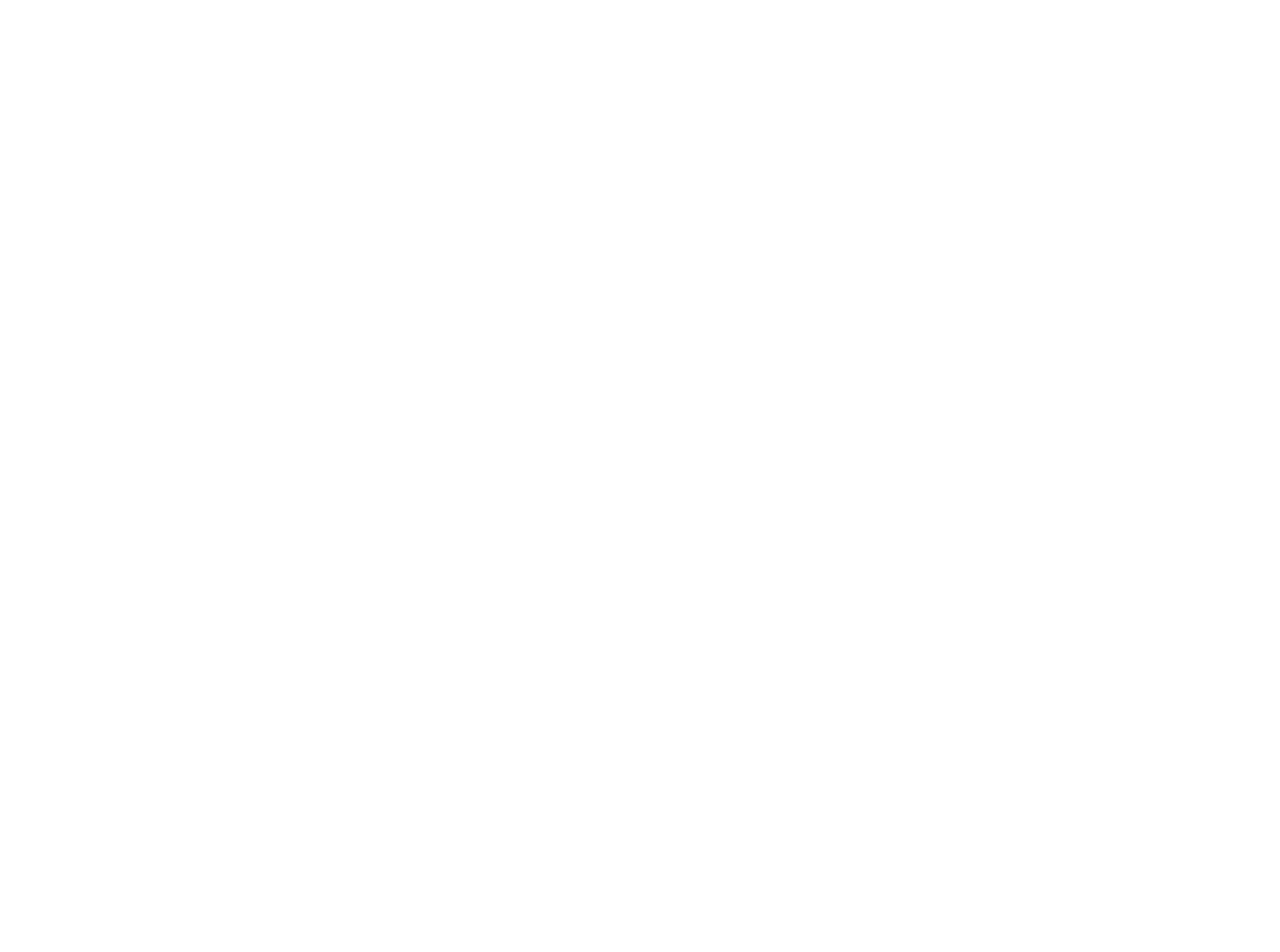
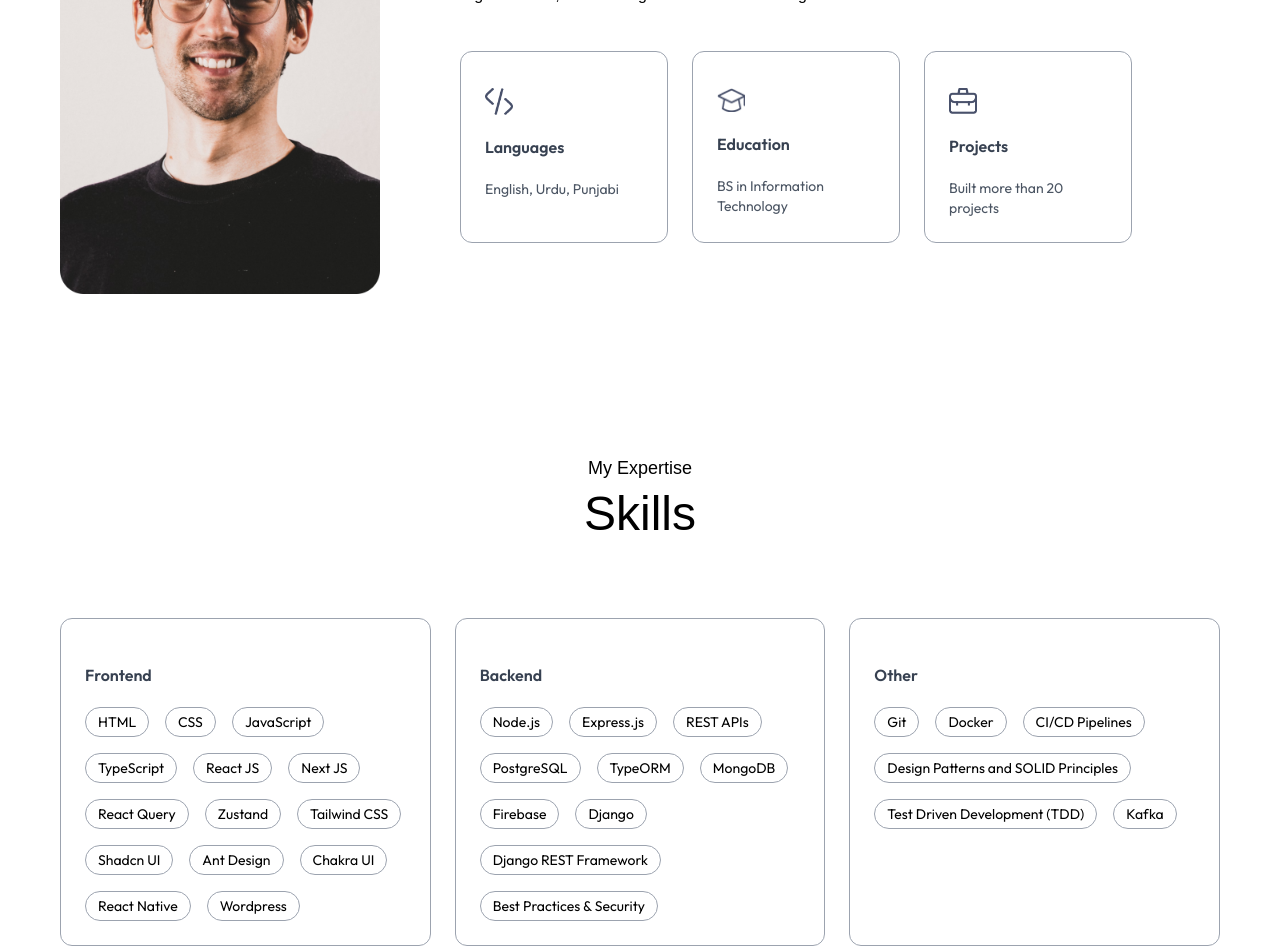
Before and after one commit to MuhammadShahzaibAfzal/MyPortfolio, a Next.js app: page / in a window 1280 px wide. Shown: the part 1140-2092 px from the top of the page. Before the commit the page ends 832 px from the top, so only its background shows below. Built offline with nearby package versions, Linux system fonts and the light colour scheme; a web font is replaced by a local one.

Commit message:
add skills sections

```diff
--- a/src/app/(home)/page.tsx
+++ b/src/app/(home)/page.tsx
@@ -1,9 +1,13 @@
+import AboutMe from "@/components/home/about-me";
 import Header from "@/components/home/header";
+import Skills from "@/components/home/skills";
 
 const HomePage = () => {
   return (
     <div>
       <Header />
+      <AboutMe />
+      <Skills />
     </div>
   );
 };
--- a/src/app/layout.tsx
+++ b/src/app/layout.tsx
@@ -27,7 +27,7 @@
   children: React.ReactNode;
 }>) {
   return (
-    <html lang="en">
+    <html lang="en" className="scroll-smooth">
       <body
         className={`${outFit.variable} ${ovo.variable} antialiased font-outfit leading-8 overflow-x-hidden`}
       >
--- a/src/assets/assets.ts
+++ b/src/assets/assets.ts
@@ -1,40 +1,40 @@
-import user_image from './user-image.png';
-import code_icon from './code-icon.png';
-import code_icon_dark from './code-icon-dark.png';
-import edu_icon from './edu-icon.png';
-import edu_icon_dark from './edu-icon-dark.png';
-import project_icon from './project-icon.png';
-import project_icon_dark from './project-icon-dark.png';
-import vscode from './vscode.png';
-import firebase from './firebase.png';
-import figma from './figma.png';
-import git from './git.png';
-import mongodb from './mongodb.png';
-import right_arrow_white from './right-arrow-white.png';
-import logo from './logo.png';
-import logo_dark from './logo_dark.png';
-import mail_icon from './mail_icon.png';
-import mail_icon_dark from './mail_icon_dark.png';
-import profile_img from './profile-img.png';
-import download_icon from './download-icon.png';
-import hand_icon from './hand-icon.png';
-import header_bg_color from './header-bg-color.png';
-import moon_icon from './moon_icon.png';
-import sun_icon from './sun_icon.png';
-import arrow_icon from './arrow-icon.png';
-import arrow_icon_dark from './arrow-icon-dark.png';
-import menu_black from './menu-black.png';
-import menu_white from './menu-white.png';
-import close_black from './close-black.png';
-import close_white from './close-white.png';
-import web_icon from './web-icon.png';
-import mobile_icon from './mobile-icon.png';
-import ui_icon from './ui-icon.png';
-import graphics_icon from './graphics-icon.png';
-import right_arrow from './right-arrow.png';
-import send_icon from './send-icon.png';
-import right_arrow_bold from './right-arrow-bold.png';
-import right_arrow_bold_dark from './right-arrow-bold-dark.png';
+import user_image from "./user-image.png";
+import code_icon from "./code-icon.png";
+import code_icon_dark from "./code-icon-dark.png";
+import edu_icon from "./edu-icon.png";
+import edu_icon_dark from "./edu-icon-dark.png";
+import project_icon from "./project-icon.png";
+import project_icon_dark from "./project-icon-dark.png";
+import vscode from "./vscode.png";
+import firebase from "./firebase.png";
+import figma from "./figma.png";
+import git from "./git.png";
+import mongodb from "./mongodb.png";
+import right_arrow_white from "./right-arrow-white.png";
+import logo from "./logo.png";
+import logo_dark from "./logo_dark.png";
+import mail_icon from "./mail_icon.png";
+import mail_icon_dark from "./mail_icon_dark.png";
+import profile_img from "./profile-img.png";
+import download_icon from "./download-icon.png";
+import hand_icon from "./hand-icon.png";
+import header_bg_color from "./header-bg-color.png";
+import moon_icon from "./moon_icon.png";
+import sun_icon from "./sun_icon.png";
+import arrow_icon from "./arrow-icon.png";
+import arrow_icon_dark from "./arrow-icon-dark.png";
+import menu_black from "./menu-black.png";
+import menu_white from "./menu-white.png";
+import close_black from "./close-black.png";
+import close_white from "./close-white.png";
+import web_icon from "./web-icon.png";
+import mobile_icon from "./mobile-icon.png";
+import ui_icon from "./ui-icon.png";
+import graphics_icon from "./graphics-icon.png";
+import right_arrow from "./right-arrow.png";
+import send_icon from "./send-icon.png";
+import right_arrow_bold from "./right-arrow-bold.png";
+import right_arrow_bold_dark from "./right-arrow-bold-dark.png";
 
 export const assets = {
   user_image,
@@ -73,45 +73,134 @@
   right_arrow,
   send_icon,
   right_arrow_bold,
-    right_arrow_bold_dark
+  right_arrow_bold_dark,
 };
 
 export const workData = [
   {
-        title: 'Frontend project',
-        description: 'Web Design',
-        bgImage: '/work-1.png',
+    title: "Frontend project",
+    description: "Web Design",
+    bgImage: "/work-1.png",
   },
   {
-        title: 'Geo based app',
-        description: 'Mobile App',
-        bgImage: '/work-2.png',
+    title: "Geo based app",
+    description: "Mobile App",
+    bgImage: "/work-2.png",
   },
   {
-        title: 'Photography site',
-        description: 'Web Design',
-        bgImage: '/work-3.png',
+    title: "Photography site",
+    description: "Web Design",
+    bgImage: "/work-3.png",
   },
   {
-        title: 'UI/UX designing',
-        description: 'UI/UX Design',
-        bgImage: '/work-4.png',
+    title: "UI/UX designing",
+    description: "UI/UX Design",
+    bgImage: "/work-4.png",
   },
-]
+];
 
 export const serviceData = [
-    { icon: assets.web_icon, title: 'Web design', description: 'Web development is the process of building, programming...', link: '' },
-    { icon: assets.mobile_icon, title: 'Mobile app', description: 'Mobile app development involves creating software for mobile devices...', link: '' },
-    { icon: assets.ui_icon, title: 'UI/UX design', description: 'UI/UX design focuses on creating a seamless user experience...', link: '' },
-    { icon: assets.graphics_icon, title: 'Graphics design', description: 'Creative design solutions to enhance visual communication...', link: '' },
-]
+  {
+    icon: assets.web_icon,
+    title: "Web design",
+    description: "Web development is the process of building, programming...",
+    link: "",
+  },
+  {
+    icon: assets.mobile_icon,
+    title: "Mobile app",
+    description:
+      "Mobile app development involves creating software for mobile devices...",
+    link: "",
+  },
+  {
+    icon: assets.ui_icon,
+    title: "UI/UX design",
+    description: "UI/UX design focuses on creating a seamless user experience...",
+    link: "",
+  },
+  {
+    icon: assets.graphics_icon,
+    title: "Graphics design",
+    description: "Creative design solutions to enhance visual communication...",
+    link: "",
+  },
+];
 
 export const infoList = [
-    { icon: assets.code_icon, iconDark: assets.code_icon_dark, title: 'Languages', description: 'HTML, CSS, JavaScript React Js, Next Js' },
-    { icon: assets.edu_icon, iconDark: assets.edu_icon_dark, title: 'Education', description: 'B.Tech in Computer Science' },
-    { icon: assets.project_icon, iconDark: assets.project_icon_dark, title: 'Projects', description: 'Built more than 5 projects' }
+  {
+    icon: assets.code_icon,
+    iconDark: assets.code_icon_dark,
+    title: "Languages",
+    description: "English, Urdu, Punjabi",
+  },
+  {
+    icon: assets.edu_icon,
+    iconDark: assets.edu_icon_dark,
+    title: "Education",
+    description: "BS in Information Technology",
+  },
+  {
+    icon: assets.project_icon,
+    iconDark: assets.project_icon_dark,
+    title: "Projects",
+    description: "Built more than 20 projects",
+  },
+];
+
+export const skillsList = [
+  {
+    category: "Frontend",
+    skills: [
+      "HTML",
+      "CSS",
+      "JavaScript",
+      "TypeScript",
+      "React JS",
+      "Next JS",
+      "React Query",
+      "Zustand",
+      "Tailwind CSS",
+      "Shadcn UI",
+      "Ant Design",
+      "Chakra UI",
+      "React Native",
+      "Wordpress",
+    ],
+  },
+  {
+    category: "Backend",
+    skills: [
+      "Node.js",
+      "Express.js",
+      "REST APIs",
+      "PostgreSQL",
+      "TypeORM",
+      "MongoDB",
+      "Firebase",
+      "Django",
+      "Django REST Framework",
+      "Best Practices & Security",
+    ],
+  },
+
+  {
+    category: "Other",
+    skills: [
+      "Git",
+      "Docker",
+      "CI/CD Pipelines",
+      "Design Patterns and SOLID Principles",
+      "Test Driven Development (TDD)",
+      "Kafka",
+    ],
+  },
 ];
 
 export const toolsData = [
-    assets.vscode, assets.firebase, assets.mongodb, assets.figma, assets.git
+  assets.vscode,
+  assets.firebase,
+  assets.mongodb,
+  assets.figma,
+  assets.git,
 ];
--- /dev/null
+++ b/src/components/home/about-me.tsx
@@ -0,0 +1,44 @@
+import { assets, infoList } from "@/assets/assets";
+import Image from "next/image";
+
+const AboutMe = () => {
+  return (
+    <div id="about" className="scroll-mt-20 py-10">
+      <div className="container">
+        <p className="text-center font-ovo mb-2 text-lg ">Introduction</p>
+        <h1 className="text-center text-5xl font-ovo">About Me</h1>
+        <div className="flex w-full flex-col lg:flex-row items-center  gap-20 my-20">
+          <div className="w-64 sm:w-80 rounded-3xl max-w-none">
+            <Image
+              src={assets.user_image}
+              alt="Shahzaib's Profile Image"
+              className="w-full"
+            />
+          </div>
+          <div className="flex-1">
+            <p className="mb-10 max-w-2xl font-ovo">
+              I am an experienced Frontend Developer with over a decade of professional
+              expertise in the field. Throughout my career, I have had the privilege of
+              collaborating with prestigious organizations, contributing to their success
+              and growth.
+            </p>
+
+            <ul className="grid grid-cols-1 sm:grid-cols-3 gap-6 max-w-2xl">
+              {infoList.map(({ title, description, icon }, index) => (
+                <li
+                  className="border-[0.5px] border-gray-400 rounded-xl p-6 cursor-pointer hover:bg-lightHover hover:-translate-y-1 transition-all duration-300 hover:shadow-black"
+                  key={index}
+                >
+                  <Image src={icon} alt={title} className="w-7 mt-3" />
+                  <h3 className="my-4 font-semibold text-gray-700">{title}</h3>
+                  <p className="text-gray-600 text-sm">{description}</p>
+                </li>
+              ))}
+            </ul>
+          </div>
+        </div>
+      </div>
+    </div>
+  );
+};
+export default AboutMe;
--- /dev/null
+++ b/src/components/home/skills.tsx
@@ -0,0 +1,35 @@
+import { skillsList } from "@/assets/assets";
+
+const Skills = () => {
+  return (
+    <div id="skills" className="scroll-mt-20 py-10">
+      <div className="container">
+        <p className="text-center font-ovo mb-2 text-lg ">My Expertise</p>
+        <h1 className="text-center text-5xl font-ovo">Skills</h1>
+        <div className="flex w-full flex-col lg:flex-row items-center  gap-20 my-20">
+          <ul className="grid grid-cols-1 sm:grid-cols-2 lg:grid-cols-3 gap-6 w-full">
+            {skillsList.map(({ category, skills }, index) => (
+              <li
+                className="border-[0.5px] border-gray-400 rounded-xl p-6 cursor-pointer hover:bg-lightHover hover:-translate-y-1 transition-all duration-300 hover:shadow-black"
+                key={index}
+              >
+                <h3 className="my-4 font-semibold text-gray-700">{category}</h3>
+                <div className="flex flex-wrap gap-4">
+                  {skills.map((skill, index) => (
+                    <p
+                      className="p-1 px-3 text-sm border-[0.5px] border-gray-400 rounded-full"
+                      key={index}
+                    >
+                      {skill}
+                    </p>
+                  ))}
+                </div>
+              </li>
+            ))}
+          </ul>
+        </div>
+      </div>
+    </div>
+  );
+};
+export default Skills;
--- a/tailwind.config.ts
+++ b/tailwind.config.ts
@@ -17,6 +17,10 @@
         outfit: ["var(--font-outfit)", "sans-serif"],
         ovo: ["var(--font-ovo)", "sans-serif"],
       },
+      boxShadow: {
+        black: "4px 4px 0px #000",
+        white: "4px 4px 0px #fff",
+      },
     },
   },
   plugins: [],
```
Lines whose indentation alone changed are shown as unchanged.
